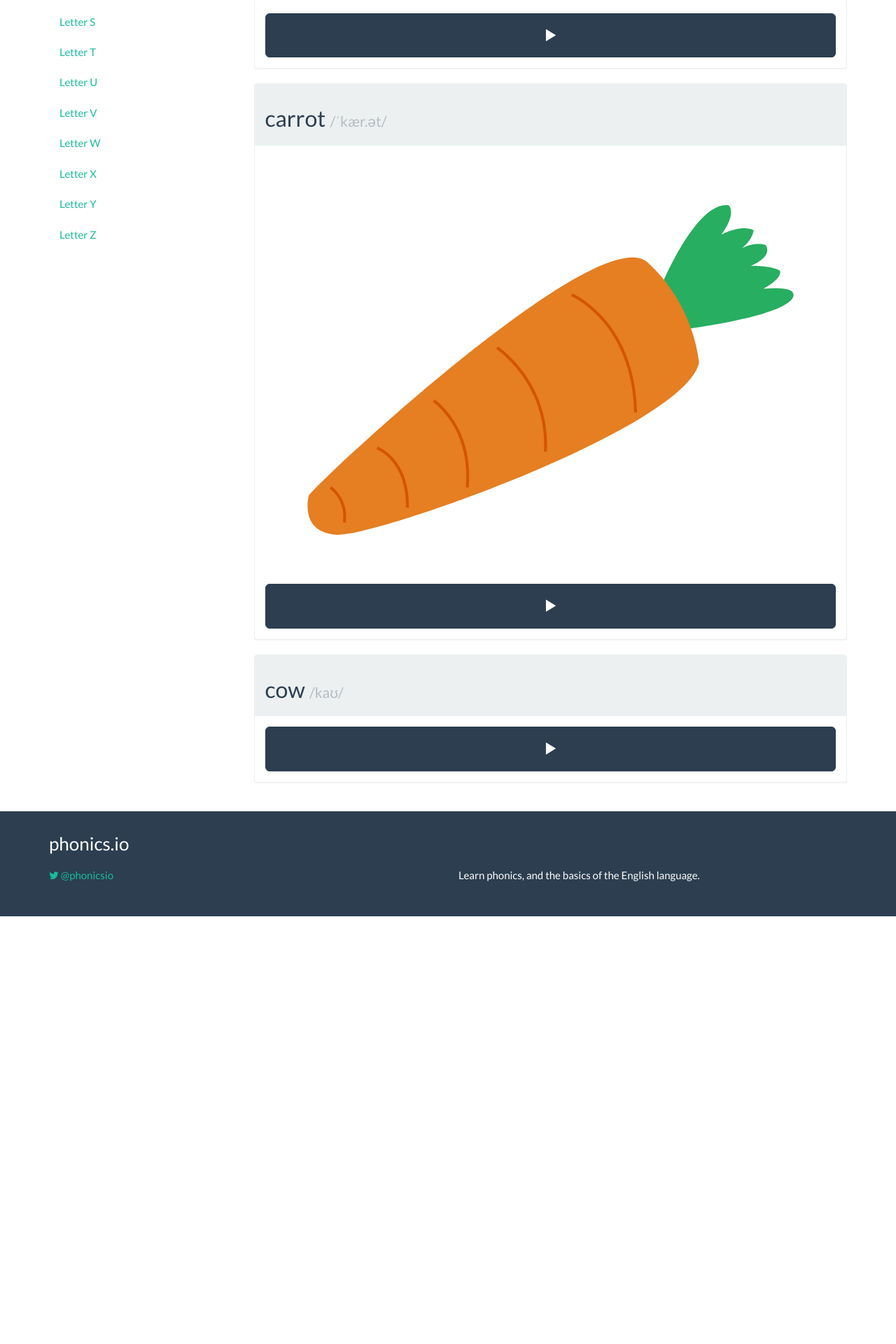
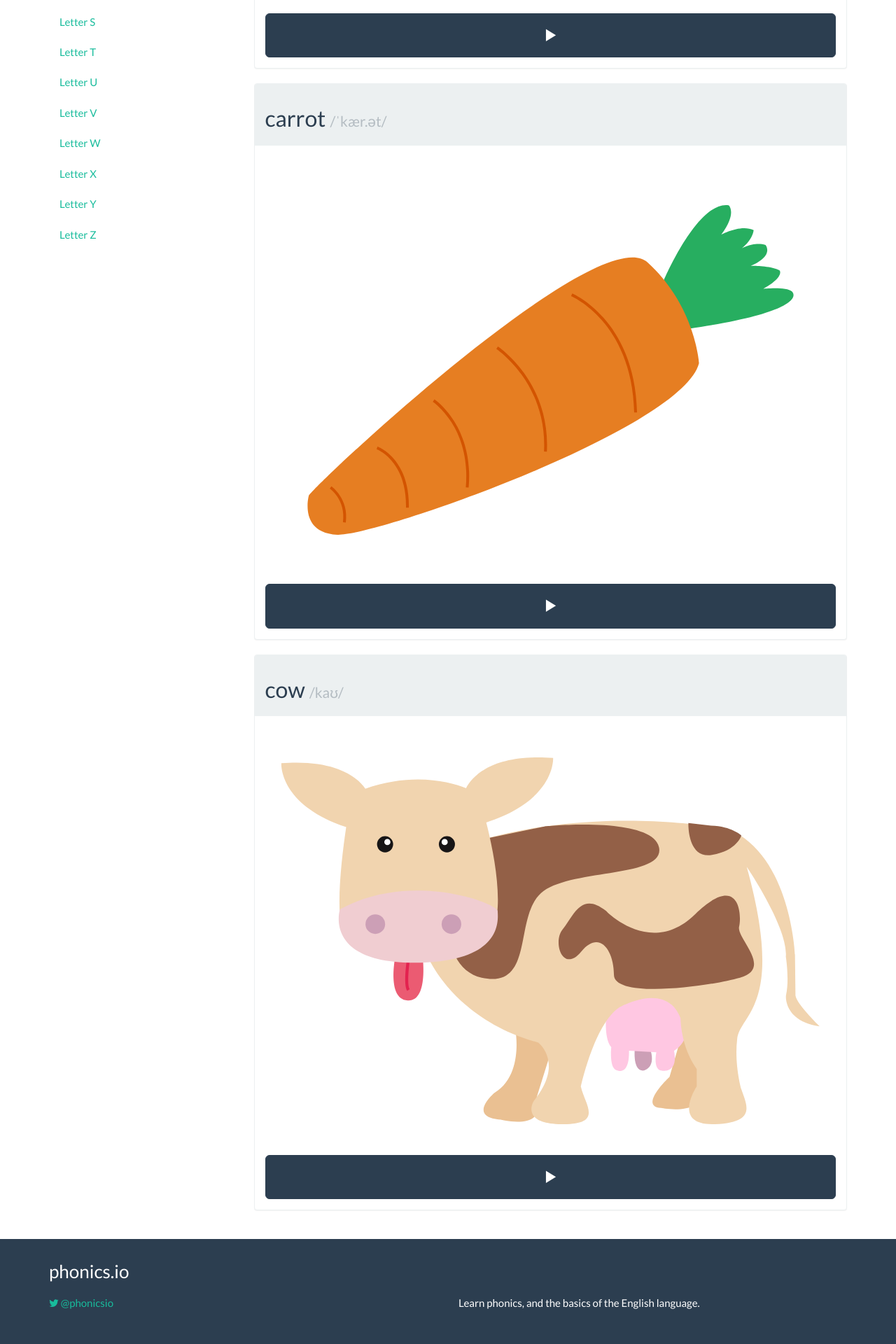
Before and after one commit to irmbrady/phonics.io, a Jekyll site: the page built from letters/c.html, in a window 1280 px wide. Shown: the part 852-2772 px from the top of the page at 70% size. Built offline with Jekyll 4.4.1, drawn with Linux system fonts in a browser that asks for light colours; nearby versions of some CDN libraries; before the commit the page ends 2161 px from its top, so only the background shows below that.

Commit message:
Added cow svg

```diff
--- a/letters/c.html
+++ b/letters/c.html
@@ -42,7 +42,7 @@
     <h2>cow <small>/kaʊ/</small></h2>
   </div>
   <div class="panel-body">
-    <!-- <img src="/../resources/images/XX.svg" alt="XX" style="width: 100%; display: block;"/> -->
+    <img src="/../resources/images/cow.svg" alt="cow" style="width: 100%; display: block;"/>
     <audio id="say-cow">
       <source src="/../resources/sounds/mp3/cow.mp3" type="audio/mpeg" />
       <source src="/../resources/sounds/ogg/cow.ogg" type="audio/ogg" />
```
Also changed, not shown: resources/images/cow.svg (added).
